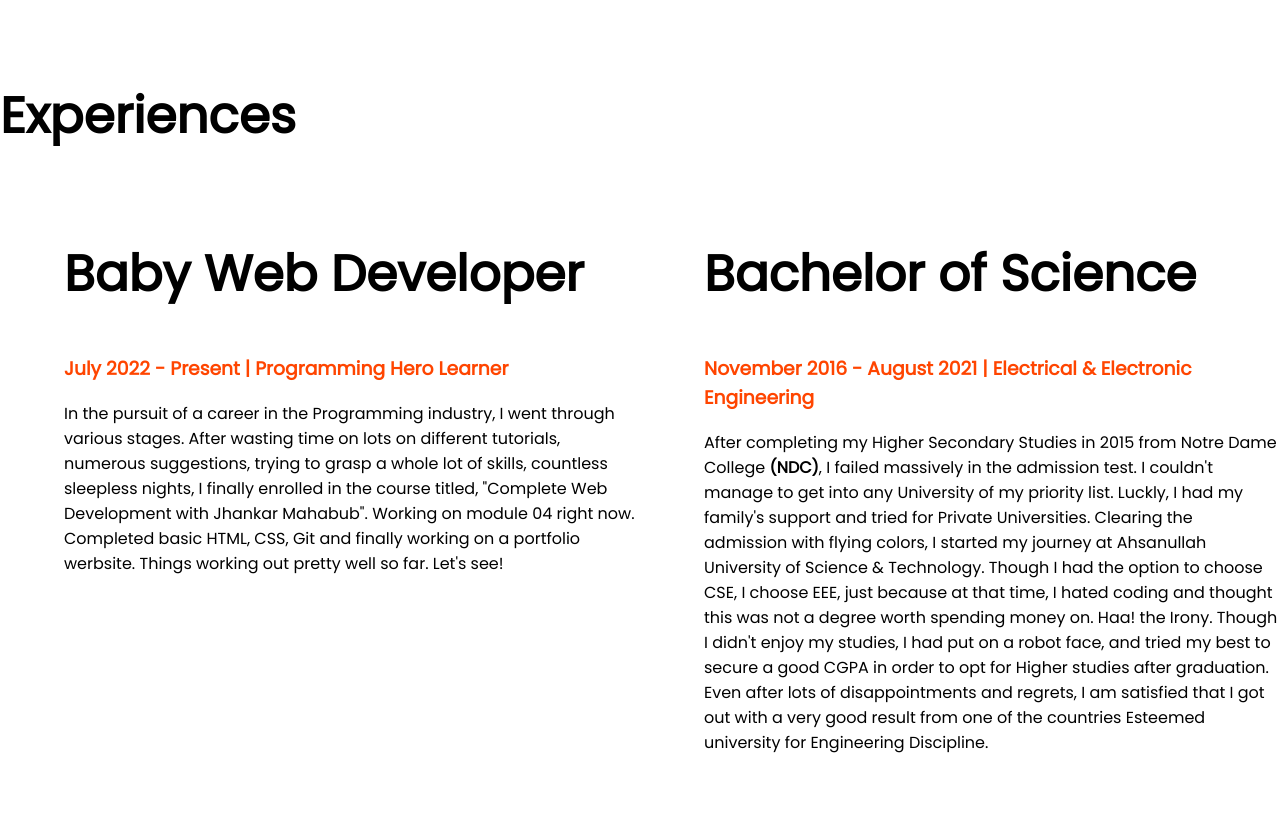
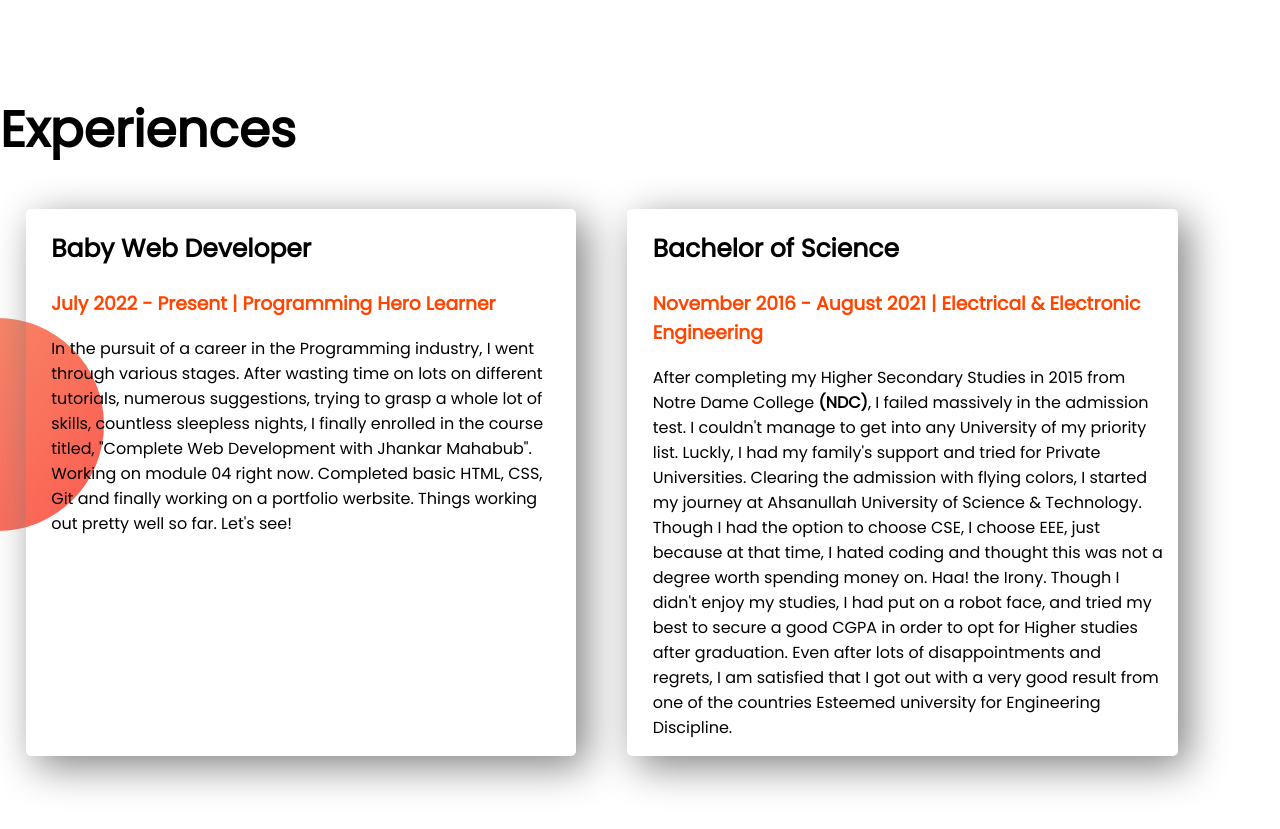
Before and after one commit to ian-of-yore/The-Itchy-Onion, a plain HTML site: page index.html in a window 1280 px wide. Shown: the part 1425-2254 px from the top of the page. Drawn offline with Linux system fonts and the light colour scheme.

Commit message:
video 08 of module 04 done

```diff
--- a/index.html
+++ b/index.html
@@ -66,12 +66,12 @@
         </div>
     </section>
 
-    <section class="Experiences">
+    <section class="experience">
         <h1>Experiences</h1>
         <div class="felxible-container">
 
-            <div class="half-width">
-                <h1>Baby Web Developer</h1>
+            <div class="experience-box">
+                <h2>Baby Web Developer</h2>
                 <h3><span class="experience-level">July 2022 - Present | Programming Hero Learner</span> </h3>
                 <p>
                     In the pursuit of a career in the Programming industry, I went through various stages. After wasting
@@ -83,8 +83,8 @@
                 </p>
             </div>
 
-            <div class="half-width">
-                <h1>Bachelor of Science</h1>
+            <div class="experience-box">
+                <h2>Bachelor of Science</h2>
                 <h3><span class="experience-level">November 2016 - August 2021 | Electrical & Electronic
                         Engineering</span>
                 </h3>
--- a/style.css
+++ b/style.css
@@ -7,6 +7,10 @@ h1 {
     font-size: 50px;
 }
 
+h2 {
+    font-size: 25px;
+}
+
 .Author {
     color: darkred;
 }
@@ -14,12 +18,14 @@ h1 {
 .felxible-container {
     display: flex;
     margin-bottom: 100px;
+
 }
 
 .half-width {
     width: 50%;
     padding-left: 5%;
 }
+
 
 .half-width img {
     width: 100%;
@@ -49,3 +55,19 @@ h1 {
 .experience-level {
     color: orangered;
 }
+
+.experience-box {
+    width: 40%;
+    margin-left: 2%;
+    margin-right: 2%;
+    padding-left: 2%;
+    padding-right: 1%;
+    box-shadow: 10px 10px 40px grey;
+    border-radius: 5px;
+}
+
+.experience {
+    background-image: url(images/exp-bg.png);
+    background-repeat: no-repeat;
+    background-position: left;
+}
```
